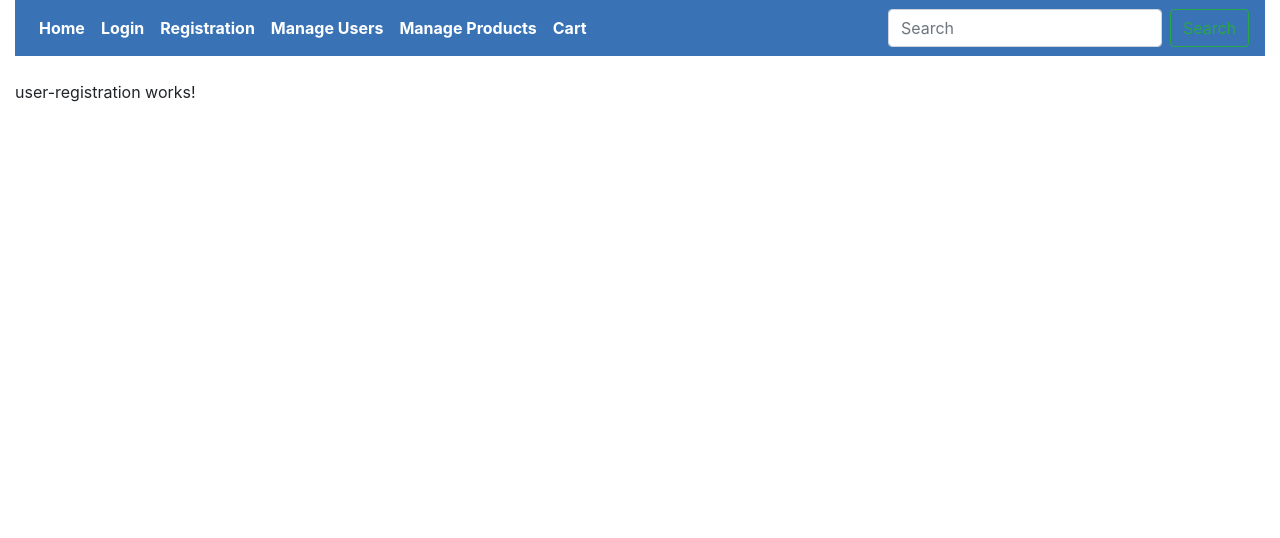
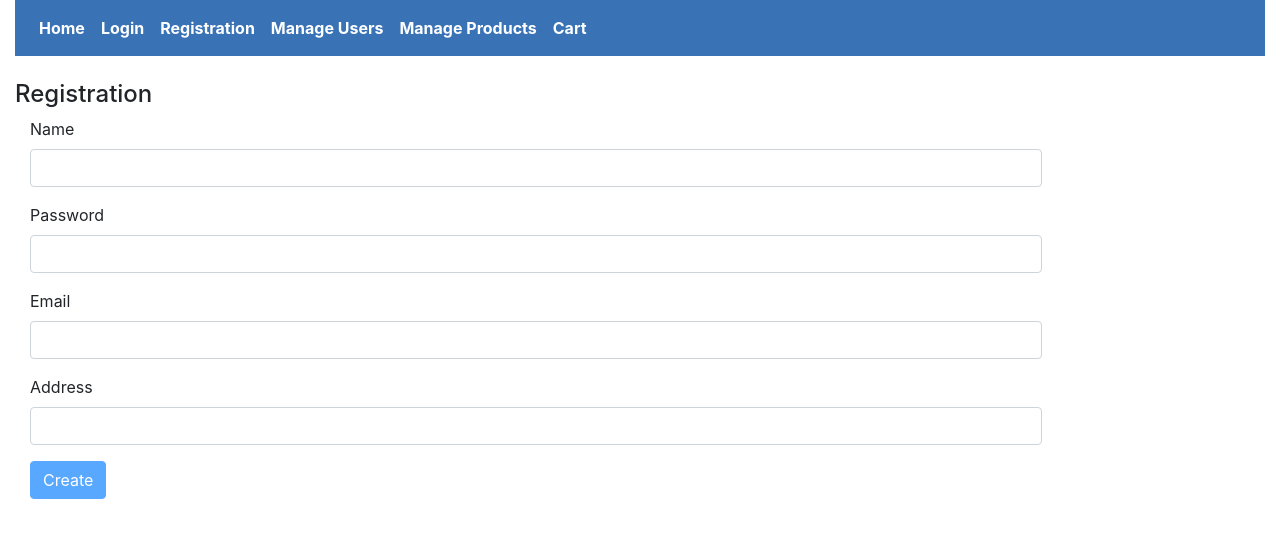
Before and after one commit to kynhi/Fashionista, an Angular app: page /user-registration in a window 1280 px wide. Shown: the top 538 px of the page. Built offline with nearby package versions, Linux system fonts and the light colour scheme; no server answers.

Commit message:
finished registration and keep tracked of logged in user

```diff
--- a/src/app/app.component.html
+++ b/src/app/app.component.html
@@ -1,5 +1,38 @@
+<div class="container-fluid">
+  <nav class="navbar navbar-expand-md">
 
+    <div class="collapse navbar-collapse" id="navbarSupportedContent">
+      <ul class="navbar-nav mr-auto">
+        <li class="nav-item active">
+          <a class="nav-link" routerLink="/homepage" routerLinkActive="active">Home <span class="sr-only">(current)</span></a>
+        </li>
+        <li class="nav-item active">
+          <a class="nav-link" routerLink="/login" routerLinkActive="active">Login<span class="sr-only">(current)</span></a>
+        </li>
+        <li class="nav-item active">
+          <a class="nav-link" routerLink="/user-registration" routerLinkActive="active">Registration<span
+              class="sr-only">(current)</span></a>
+        </li>
+        <li class="nav-item active">
+          <a class="nav-link" routerLink="/manage-users">Manage Users<span class="sr-only">(current)</span></a>
+        </li>
+        <li class="nav-item active">
+          <a class="nav-link" routerLink="/manage-products">Manage Products<span class="sr-only">(current)</span></a>
+        </li>
+        <li class="nav-item active">
+          <a class="nav-link" routerLink="/cart">Cart<span class="sr-only">(current)</span></a>
+        </li>
 
-
-
-<router-outlet></router-outlet>
+      </ul>
+      <div *ngIf="isLogin">
+          Welcome {{currentUser.name}}!!
+      </div>
+      <!-- <form class="form-inline my-2 my-lg-0">
+        <input class="form-control mr-sm-2" type="search" placeholder="Search" aria-label="Search">
+        <button class="btn btn-outline-success my-2 my-sm-0" type="submit">Search</button>
+      </form> -->
+    </div>
+  </nav>
+  <br>
+  <router-outlet></router-outlet>
+</div>
--- a/src/app/app.component.ts
+++ b/src/app/app.component.ts
@@ -1,4 +1,5 @@
 import { Component } from '@angular/core';
+import { LoginService } from './service/login.service';
 
 @Component({
   selector: 'app-root',
@@ -7,4 +8,18 @@ import { Component } from '@angular/core';
 })
 export class AppComponent {
   title = 'Fashionista';
+  currentUser
+  isLogin = false;
+  constructor(private loginService: LoginService){
+
+  }
+  ngOnInit(): void {
+    this.loginService.loginUpdate.subscribe((user)=>{
+
+      this.isLogin = this.loginService.isLogin
+      this.currentUser = this.loginService.currentUser
+
+    })
+
+  }
 }
--- a/src/app/homepage/homepage.component.html
+++ b/src/app/homepage/homepage.component.html
@@ -1,4 +1,4 @@
-<div class = "containter-fluid">
+<div class="containter-fluid">
   <div class="row">
     <div class="col-2">
       <ul class="list-group">
--- a/src/app/login/login.component.ts
+++ b/src/app/login/login.component.ts
@@ -20,10 +20,6 @@ export class LoginComponent implements OnInit {
   }
 
   onLogin() {
-    console.log(this.loginForm.value['name'])
-    console.log(this.loginForm.value['password'])
-
-
     if (this.loginService.authenticateLoginCredentials(this.loginForm.value['name'], this.loginForm.value['password'])) {
       alert("Logged In")
       this.router.navigate(["/homepage",{}]);
--- a/src/app/service/login.service.ts
+++ b/src/app/service/login.service.ts
@@ -1,4 +1,4 @@
-import { Injectable } from '@angular/core';
+import { EventEmitter, Injectable } from '@angular/core';
 import { IUser, User } from './user.model';
 import { UserService } from './user.service';
 
@@ -7,7 +7,8 @@ import { UserService } from './user.service';
 })
 export class LoginService {
   currentUser: User;
-  isLogin = false;
+  loginUpdate: EventEmitter<User>= new EventEmitter();
+  isLogin= false;
   users: Array<User>;
   constructor(private userService: UserService) {
     this.userService.get().subscribe((users: Array<IUser>) =>{
@@ -21,6 +22,7 @@ export class LoginService {
       if ((name == user.name) && (password == user.password)){
         this.currentUser = user;
         this.isLogin = true
+        this.loginUpdate.emit(user)
       }
     })
     return this.isLogin
--- a/src/app/user-registration/user-registration.component.html
+++ b/src/app/user-registration/user-registration.component.html
@@ -1 +1,41 @@
-<p>user-registration works!</p>
+<h4>Registration</h4>
+<div *ngIf="error">
+  <hr>
+  <div class="alert alert-danger alert-dismissible" role="alert">
+    <button type="button" class="close" data-dismiss="alert" aria-label="Close"><span aria-hidden="true"
+        (click)="hideError()">&times;</span></button>
+    <strong>Warning!</strong> Error creating User.
+  </div>
+  <hr>
+</div>
+<form class="form-horizontal" [formGroup]="userForm" (ngSubmit)="onSubmit()">
+  <div class="form-group">
+    <label for="name" class="col-sm-2 control-label">Name</label>
+    <div class="col-sm-10">
+      <input type="text" class="form-control" id="name" formControlName="name">
+    </div>
+  </div>
+  <div class="form-group">
+    <label for="password" class="col-sm-2 control-label">Password</label>
+    <div class="col-sm-10">
+      <input type="password" class="form-control" id="password" formControlName="password">
+    </div>
+  </div>
+  <div class="form-group">
+    <label for="email" class="col-sm-2 control-label">Email</label>
+    <div class="col-sm-10">
+      <input type="email" class="form-control" id="email" formControlName="email">
+    </div>
+  </div>
+  <div class="form-group">
+    <label for="address" class="col-sm-2 control-label">Address</label>
+    <div class="col-sm-10">
+      <input type="text" class="form-control" id="address" formControlName="address">
+    </div>
+  </div>
+  <div class="form-group">
+    <div class="col-sm-offset-2 col-sm-10">
+      <button type="submit" class="btn btn-primary" [disabled]="!userForm.valid">Create</button>
+    </div>
+  </div>
+</form>
--- a/src/app/user-registration/user-registration.component.ts
+++ b/src/app/user-registration/user-registration.component.ts
@@ -1,4 +1,8 @@
-import { Component, OnInit } from '@angular/core';
+import { Component, EventEmitter, OnInit } from '@angular/core';
+import { FormBuilder, FormControl, FormGroup, Validators } from '@angular/forms';
+import { Router } from '@angular/router';
+import { IUser, User } from '../service/user.model';
+import { UserService } from '../service/user.service';
 
 @Component({
   selector: 'app-user-registration',
@@ -6,10 +10,51 @@ import { Component, OnInit } from '@angular/core';
   styleUrls: ['./user-registration.component.css']
 })
 export class UserRegistrationComponent implements OnInit {
+  userForm: FormGroup;
+  name: string = '';
+  password: string = '';
+  email: string = '';
+  usertype= "customer";
+  address:string = '';
+  error: boolean = false;
 
-  constructor() { }
+  constructor(protected userService: UserService, protected formBuilder: FormBuilder,private router:Router) { }
 
+  // Init the form when starting the view.
   ngOnInit(): void {
+    this.initForm();
+  }
+
+  // Manage the submit action and create the new product.
+  onSubmit() {
+    const user = new User(this.userForm.value['name'], this.userForm.value['password'], this.userForm.value['email'],this.usertype,this.userForm.value['address'],null);
+    console.log(user)
+    this.userService.create(user).subscribe((result: IUser) => {
+      if (result === undefined) {
+        this.error = true;
+        alert('user creation failed')
+      } else {
+        this.error = false;
+
+        alert('user created successfully, Please Login')
+        this.router.navigate(['/homepage',{}])
+      }
+    });
+  }
+
+  // Hide the error message.
+  hideError() {
+    this.error = false;
+  }
+
+  // Init the creation form.
+  private initForm() {
+    this.userForm = new FormGroup({
+      name: new FormControl(this.name, Validators.required),
+      password: new FormControl(this.password, Validators.required),
+      email:new FormControl(this.email, Validators.required),
+      address:new FormControl(this.address, Validators.required),
+    });
   }
 
 }
--- a/src/index.html
+++ b/src/index.html
@@ -32,39 +32,7 @@
 </head>
 
 <body>
-  <div class="container-fluid">
-    <nav class="navbar navbar-expand-md">
 
-      <div class="collapse navbar-collapse" id="navbarSupportedContent">
-        <ul class="navbar-nav mr-auto">
-          <li class="nav-item active">
-            <a class="nav-link" href="/homepage" routerLinkActive ="active">Home <span class="sr-only">(current)</span></a>
-          </li>
-          <li class="nav-item active">
-            <a class="nav-link" href="/login" routerLinkActive ="active">Login<span class="sr-only">(current)</span></a>
-          </li>
-          <li class="nav-item active">
-            <a class="nav-link" href="/user-registration" routerLinkActive ="active">Registration<span class="sr-only">(current)</span></a>
-          </li>
-          <li class="nav-item active">
-            <a class="nav-link" href="/manage-users">Manage Users<span class="sr-only">(current)</span></a>
-          </li>
-          <li class="nav-item active">
-            <a class="nav-link" href="/manage-products">Manage Products<span class="sr-only">(current)</span></a>
-          </li>
-          <li class="nav-item active">
-            <a class="nav-link" href="/cart">Cart<span class="sr-only">(current)</span></a>
-          </li>
-
-        </ul>
-        <form class="form-inline my-2 my-lg-0">
-          <input class="form-control mr-sm-2" type="search" placeholder="Search" aria-label="Search">
-          <button class="btn btn-outline-success my-2 my-sm-0" type="submit">Search</button>
-        </form>
-      </div>
-    </nav>
-
-    <br>
     <app-root></app-root>
 </body>
 
```
Lines whose indentation alone changed are shown as unchanged.
